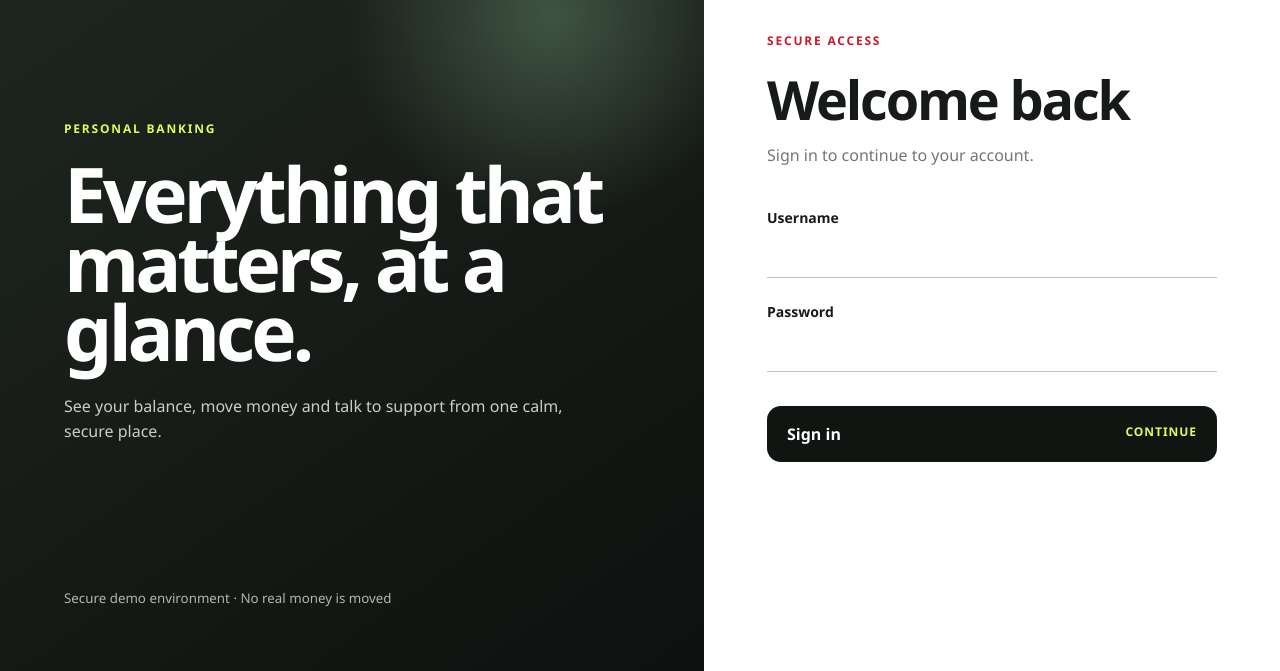
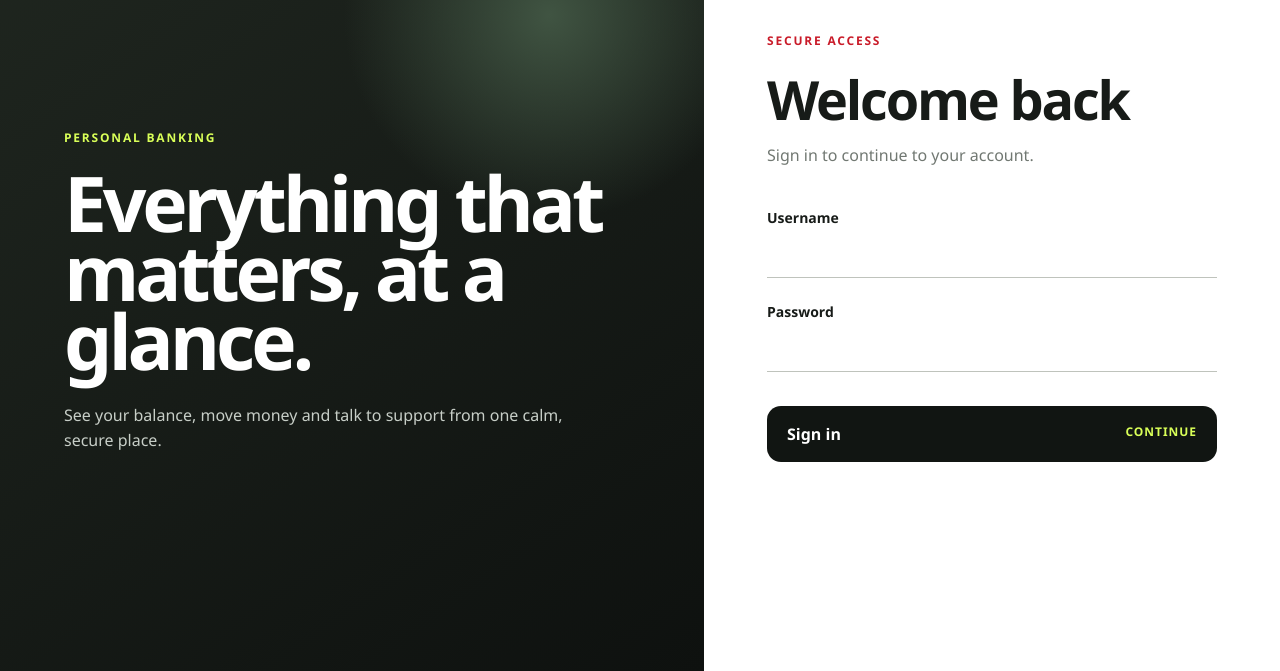
Before and after one commit to remedycool0-debug/clon2, a website: page public/internet-banking/index.html in a window 1280 px wide. Shown: the part 129-800 px from the top of the page. Drawn offline with Linux system fonts and the light colour scheme; no server answers; a web font is replaced by a local one.

Commit message:
Update index.html

```diff
--- a/public/internet-banking/index.html
+++ b/public/internet-banking/index.html
@@ -22,7 +22,7 @@
           <h1>Everything that matters, at a glance.</h1>
           <p>See your balance, move money and talk to support from one calm, secure place.</p>
         </div>
-        <small>Secure demo environment · No real money is moved</small>
+        <small></small>
       </section>
       <section class="login-panel">
         <form id="login-form">
```
